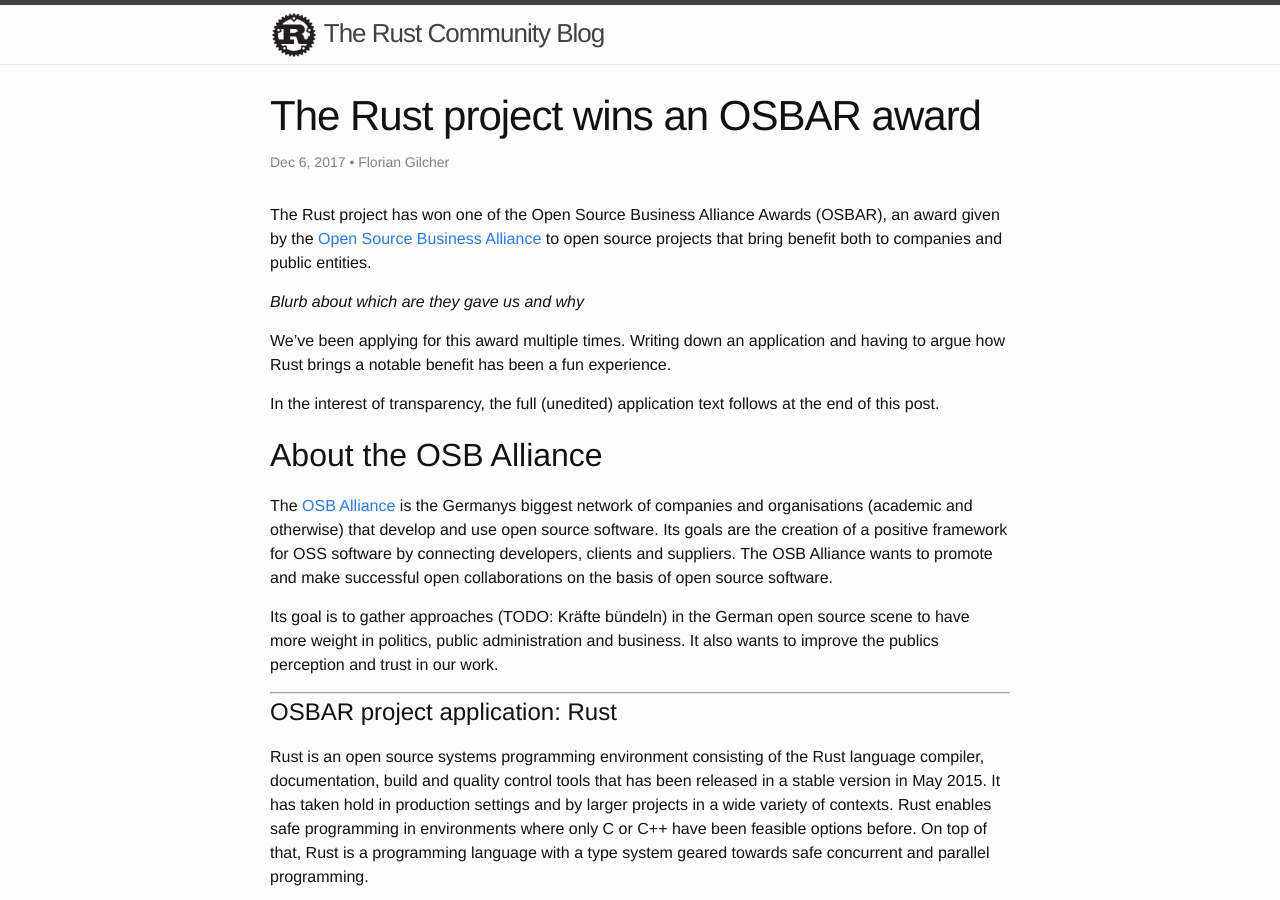
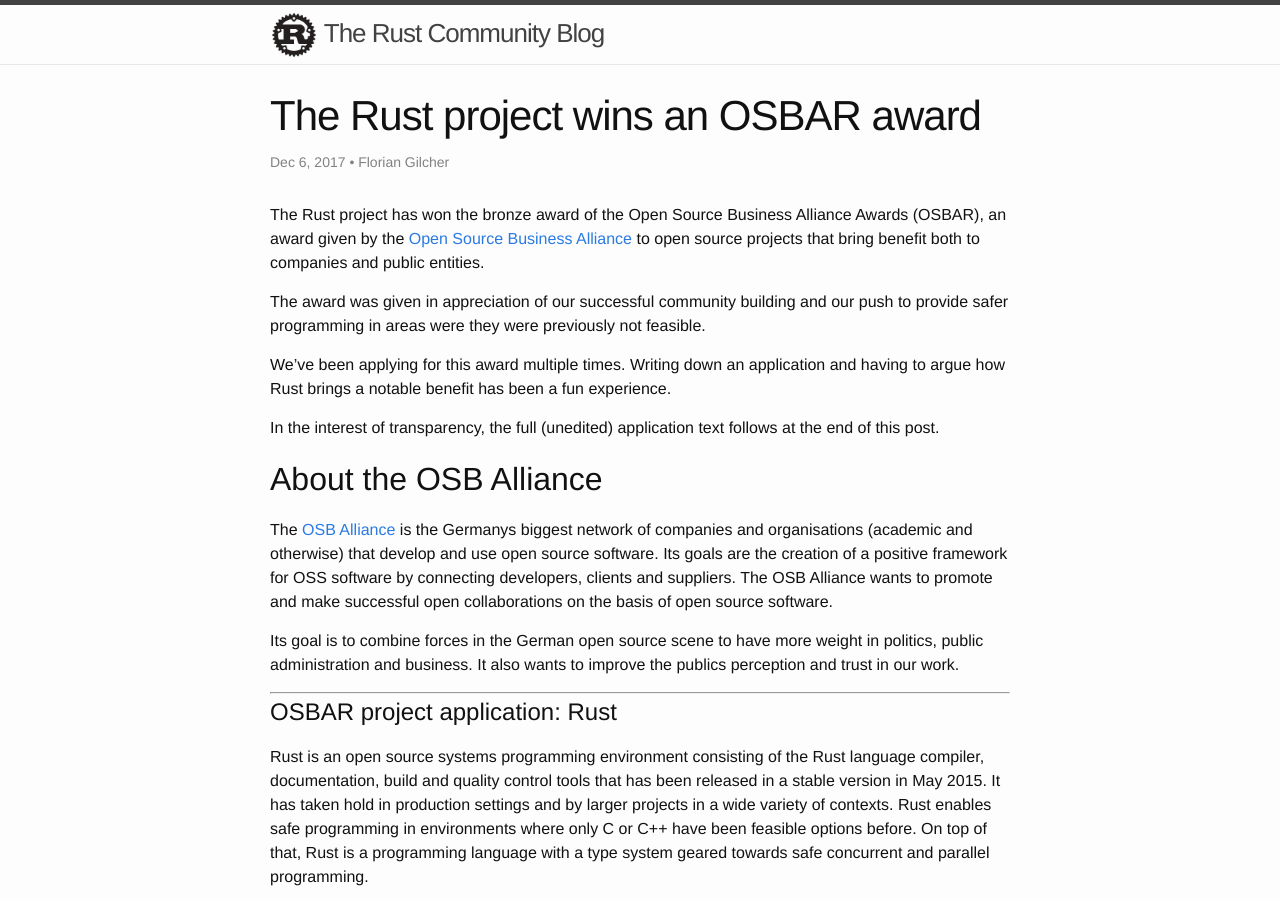
Before and after one commit to rust-community/blog.community.rs, a Jekyll site: the page built from _posts/2017-12-06-OSBAR-award-2017.md, in a window 1280 px wide and 900 px high. Built offline with Jekyll 4.4.1, drawn with Linux system fonts in a browser that asks for light colours.

Commit message:
Fill in the blanks

```diff
--- a/_posts/2017-12-06-OSBAR-award-2017.md
+++ b/_posts/2017-12-06-OSBAR-award-2017.md
@@ -5,9 +5,9 @@ lang: en-GB
 author: Florian Gilcher
 ---
 
-The Rust project has won one of the Open Source Business Alliance Awards (OSBAR), an award given by the [Open Source Business Alliance](http://osb-alliance.de/) to open source projects that bring benefit both to companies and public entities.
+The Rust project has won the bronze award of the Open Source Business Alliance Awards (OSBAR), an award given by the [Open Source Business Alliance](http://osb-alliance.de/) to open source projects that bring benefit both to companies and public entities.
 
-*Blurb about which are they gave us and why*
+The award was given in appreciation of our successful community building and our push to provide safer programming in areas were they were previously not feasible.
 
 We've been applying for this award multiple times. Writing down an application and having to argue how Rust brings a notable benefit has been a fun experience.
 
@@ -17,7 +17,7 @@ In the interest of transparency, the full (unedited) application text follows at
 
 The [OSB Alliance](http://osb-alliance.de/) is the Germanys biggest network of companies and organisations (academic and otherwise) that develop and use open source software. Its goals are the creation of a positive framework for OSS software by connecting developers, clients and suppliers. The OSB Alliance wants to promote and make successful open collaborations on the basis of open source software.
 
-Its goal is to gather approaches (TODO: Kräfte bündeln) in the German open source scene to have more weight in politics, public administration and business. It also wants to improve the publics perception and trust in our work.
+Its goal is to combine forces in the German open source scene to have more weight in politics, public administration and business. It also wants to improve the publics perception and trust in our work.
 
 -----
 
```
